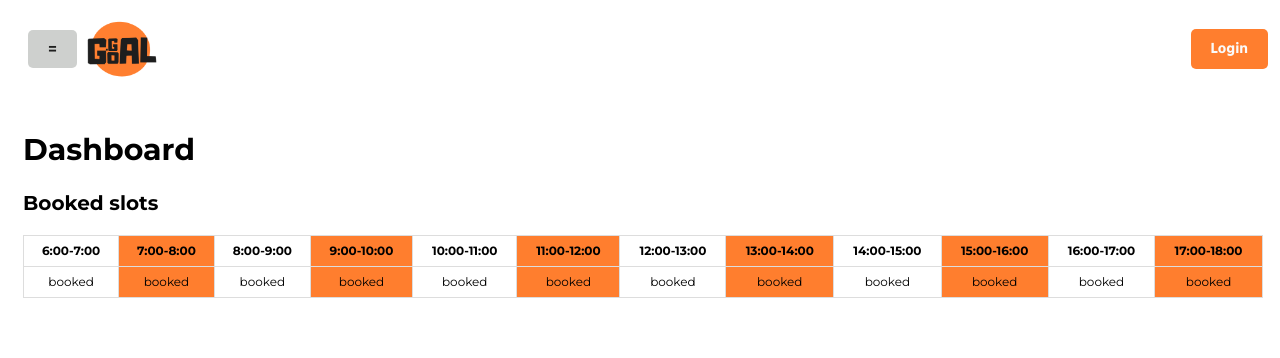
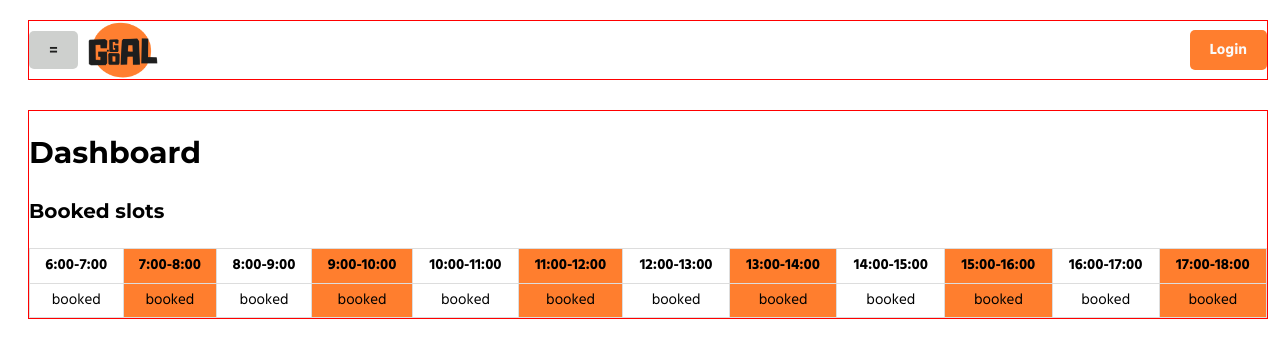
Before and after one commit to nischhal-hub/GoGoaGoal, a PHP site: page / in a window 1280 px wide. Shown: the top 358 px of the page. Run offline with PHP 8.4, Linux system fonts and the light colour scheme.

Commit message:
style: fix css

```diff
--- a/global.css
+++ b/global.css
@@ -23,9 +23,12 @@
   /* Conic Gradients */
   --gradient-conic: conic-gradient(from 0deg, #ff7f30ff, #ffffffff);
   --gradient-conic-reverse: conic-gradient(from 0deg, #ffffffff, #ff7f30ff);
+
+  --font-primary: "Montserrat", sans-serif;
+  --font-secondary: "Hind", sans-serif;
 }
 
-/** normalize css **/
+
 body {
   width: 100%;
   background: var(--background);
@@ -273,28 +276,28 @@ input[type="reset"] {
 /** Project css */
 h1 {
   font-size: 4rem;
-  font-family: "Montserrat", sans-serif;
+  font-family: var(--font-primary);
 }
 h2 {
   font-size: 3rem;
-  font-family: "Montserrat", sans-serif;
+  font-family: var(--font-primary);
 }
 h3 {
   font-size: 2rem;
-  font-family: "Montserrat", sans-serif;
+  font-family: var(--font-primary);
 }
 h4 {
   font-size: 1rem;
-  font-family: "Montserrat", sans-serif;
+  font-family: var(--font-primary);
 }
 
 p {
   font-size: 2rem;
-  font-family: "Hind", sans-serif;
+  font-family: var(--font-secondary);
 }
 a {
   font-size: 1.5rem;
-  font-family: "Hind", sans-serif;
+  font-family: var(--font-secondary);
 }
 .primary-btn {
   background-color: var(--primary);
@@ -319,7 +322,7 @@ a {
   font-size: 1.5rem;
   padding: 1rem 2rem;
   border-radius: 0.5rem;
-  font-family: "Montserrat", sans-serif;
+  font-family: var(--font-primary);
   position: relative;
 }
 
@@ -337,7 +340,7 @@ header {
   margin-bottom: 3rem;
   margin-right: 2rem;
   margin-left: 2rem;
-  /* border: 1px solid red; */
+  border: 1px solid red;
 }
 .sidebar-space {
   width: 0%;
@@ -365,11 +368,18 @@ header {
 }
 .body-container {
   display: flex;
-  width: 100%;
+  margin-top: 2rem;
+  margin-bottom: 3rem;
+  margin-right: 2rem;
+  margin-left: 2rem;
+  border: 1px solid red;
+
+}
+.body-container h3{
+  padding: .5rem 0;
 }
 .container {
   width: 100%;
-  margin-left: 1.5rem;
 }
 aside {
   min-width: 17%;
@@ -437,15 +447,15 @@ aside:not(.overlay),
   width: 100%;
 }
 .greyGridTable {
-  width: 98%;
+  width: 100%;
   border: 1px solid black;
   border-collapse: collapse;
 }
 table tr td,
 th {
-  font-family: "Montserrat", sans-serif;
+  font-family: var(--font-secondary);
   text-align: center;
-  font-size: larger;
+  font-size: 1.5rem;
 }
 
 
```
